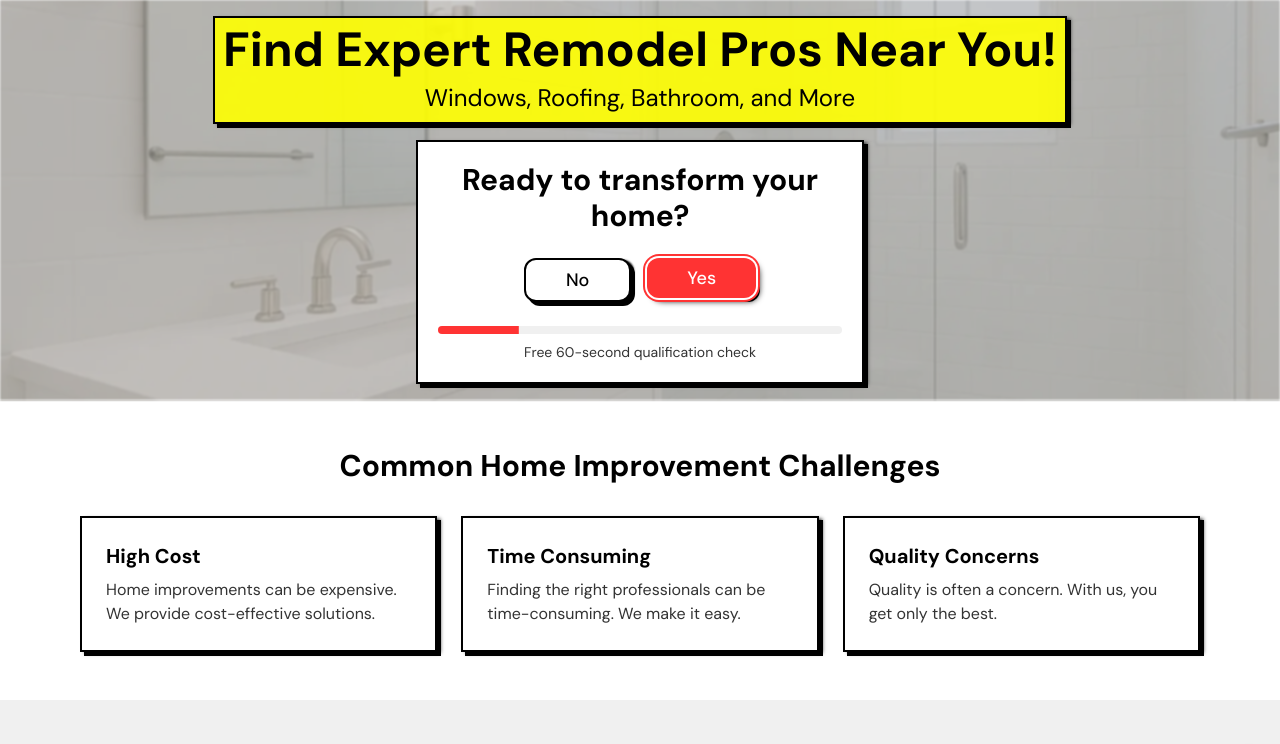
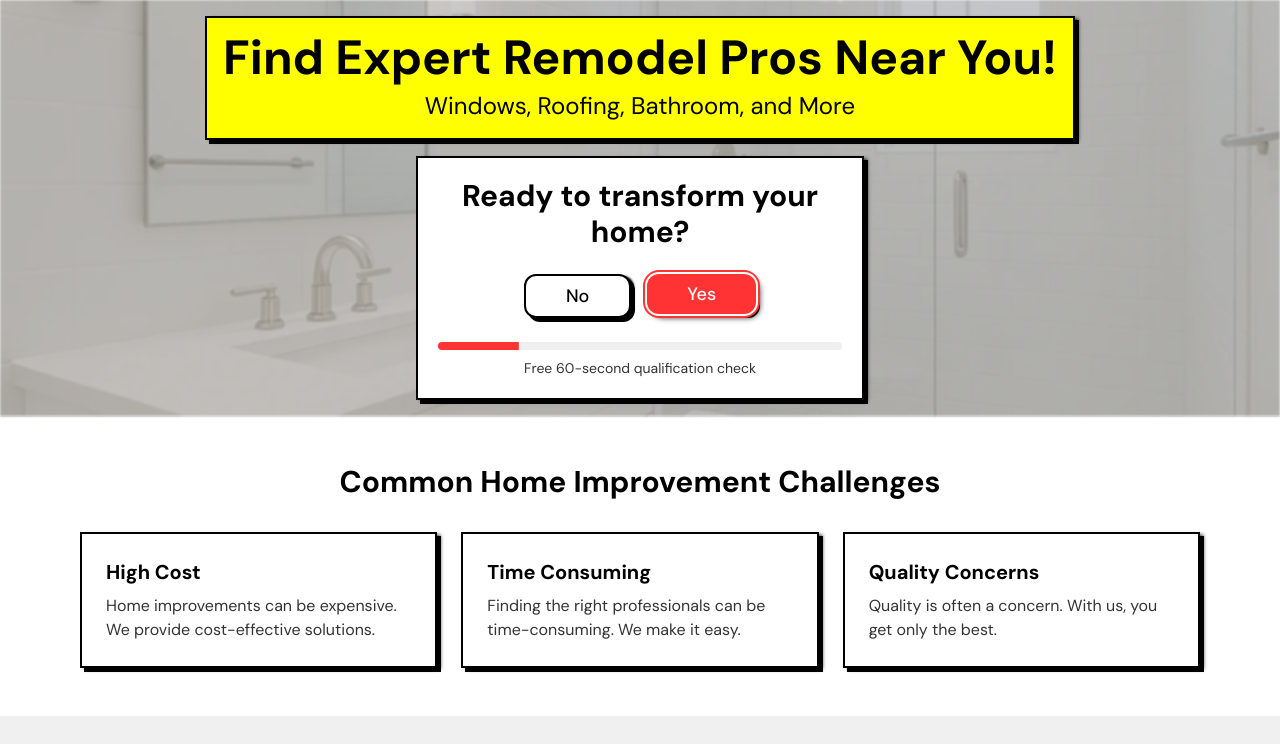
Before and after one commit to ujrxty/remodel.monster, a Next.js app: page / in a window 1280 px wide. Shown: the top 744 px of the page. Built offline with nearby package versions, Linux system fonts and the light colour scheme.

Commit message:
fix: remove transparency and increase padding on hero h1 container
- Remove transparency, use solid bg-secondary
- Increase padding from p-2 to p-4 for better spacing
- Simpler structure without layered divs

```diff
--- a/components/Hero.js
+++ b/components/Hero.js
@@ -126,17 +126,14 @@ function Hero({ isInjured, setIsInjured, handleSubmit, progress = 10, hideButton
               initial={{ opacity: 0, y: -20 }}
               animate={{ opacity: 1, y: 0 }}
               transition={{ delay: 0.1, duration: 0.5 }}
-              className="inline-block relative shadow-md border-2 border-border mb-4"
+              className="inline-block bg-secondary text-secondary-foreground p-4 shadow-md border-2 border-border mb-4"
             >
-              <div className="absolute inset-0 bg-secondary opacity-90"></div>
-              <div className="relative text-secondary-foreground p-2">
               <h1 className="text-4xl md:text-5xl font-bold mb-2">
                 Find Expert Remodel Pros Near You!
               </h1>
               <p className="text-xl md:text-2xl max-w-2xl mx-auto">
                 Windows, Roofing, Bathroom, and More
               </p>
-              </div>
             </motion.div>
           )}
 
```
Lines whose indentation alone changed are shown as unchanged.
